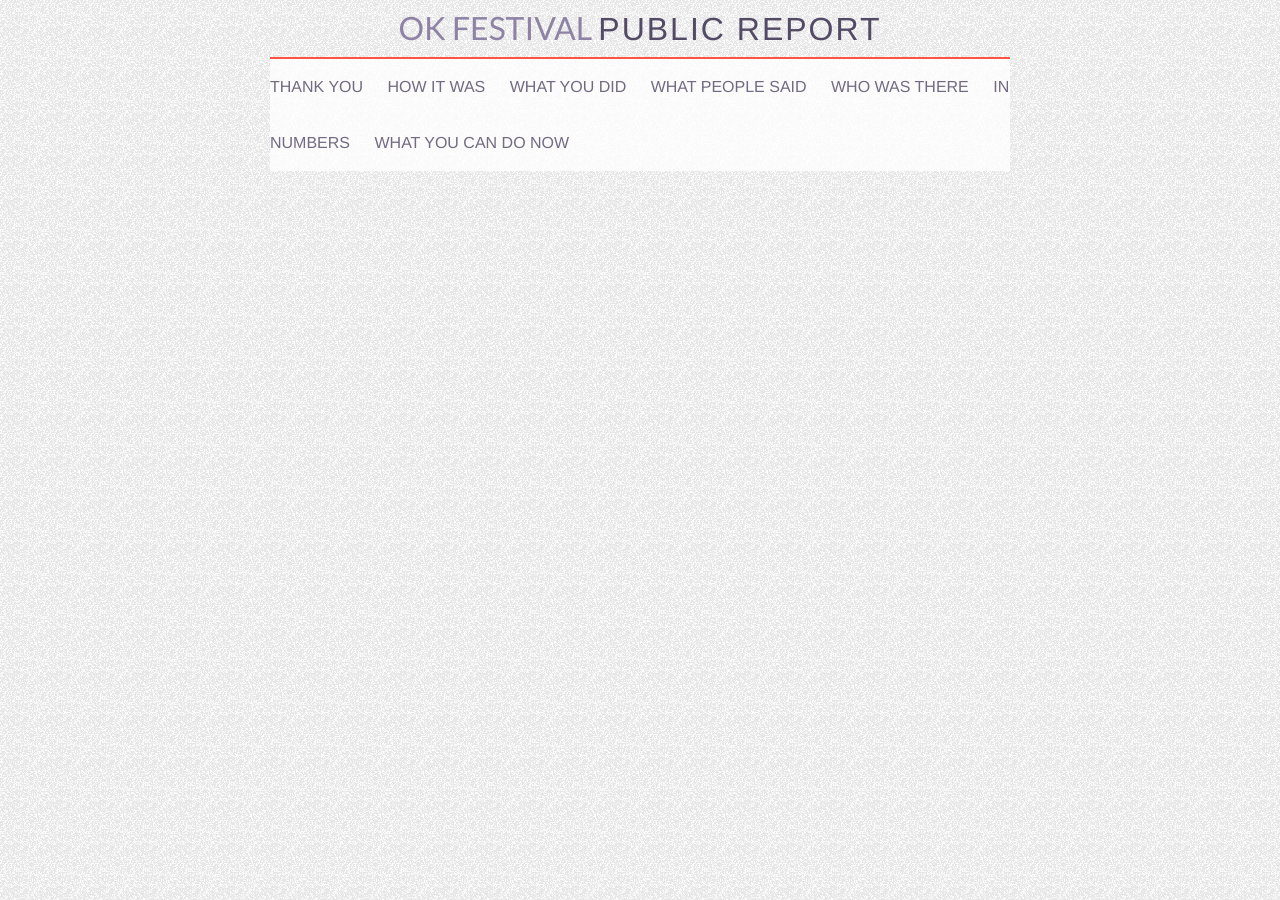
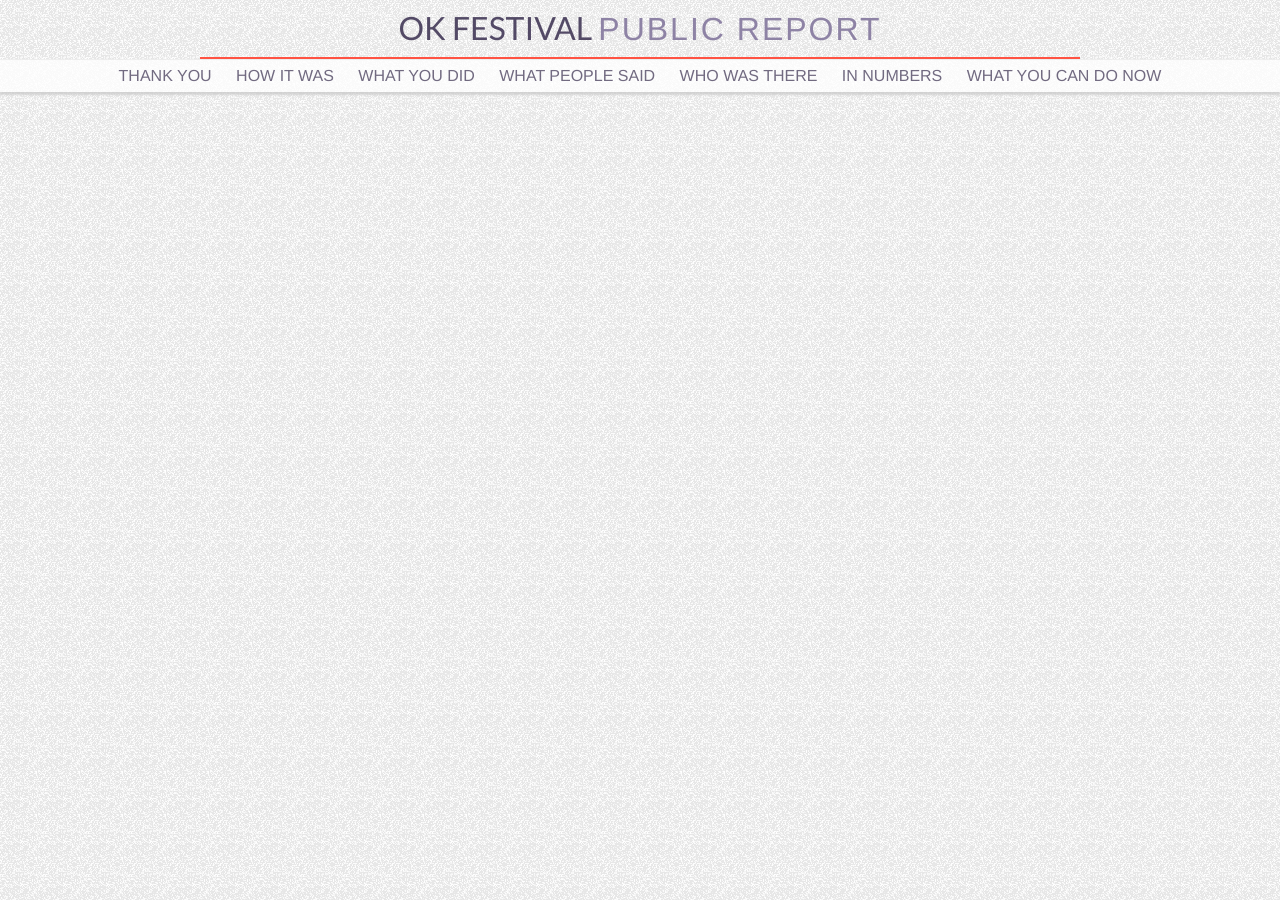
Before and after one commit to okfn/okfestival-public-report, a Jekyll site: the page built from index.html, in a window 1280 px wide. Built offline with Jekyll 4.4.1, drawn with Linux system fonts in a browser that asks for light colours; some web fonts are replaced.

Commit message:
Adding current, hover status on navigation, adding colours to sections, updating navigation width, fixing bug with nag colours

```diff
--- a/_includes/header.html
+++ b/_includes/header.html
@@ -4,6 +4,9 @@
 
     <a class="site-title" href="{{ site.baseurl }}/">{{ site.event }} <span>{{ site.title }}</span></a>
 
+  </div>
+
+  <div class="wrapper wrapper-wide">
     <nav class="site-nav">
       <a href="#" class="menu-icon">
         <svg viewBox="0 0 18 15">
@@ -15,14 +18,21 @@
 
       <div class="trigger">
         {% assign sorted_pages = (site.pages | sort: 'order') %}
-        {% for page in sorted_pages %}
-          {% if page.title %}
-          <a class="page-link {{page.class}}-color" href="{{ page.url | prepend: site.baseurl }}">{{ page.title }}{{ page.weight }}</a>
+
+        {% for item in sorted_pages %}
+
+          {% assign current = '' %}
+          {% if item.url == page.url %}
+            {% assign current = ' current' %}
           {% endif %}
+
+          {% if item.title %}
+          <a class="page-link{{current}}" href="{{ item.url | prepend: site.baseurl }}">{{ item.title }}</a>
+          {% endif %}
+
         {% endfor %}
       </div>
     </nav>
-
   </div>
 
 </header>
--- a/_layouts/page.html
+++ b/_layouts/page.html
@@ -1,7 +1,10 @@
 ---
 layout: default
 ---
-<div class="post">
+
+{% capture attribute_name %}{{ page.class }}-color{% endcapture %}
+
+<div class="post {{attribute_name}}">
 
   <header class="post-header">
     <h1 class="post-title">{{ page.title }}</h1>
--- a/_sass/_base.scss
+++ b/_sass/_base.scss
@@ -155,8 +155,8 @@
  * Wrapper
  */
 .wrapper {
-    max-width: -webkit-calc(800px - (#{$spacing-unit} * 2));
-    max-width:         calc(800px - (#{$spacing-unit} * 2));
+    max-width: -webkit-calc(#{$wrapper-width} - (#{$spacing-unit} * 2));
+    max-width:         calc(#{$wrapper-width} - (#{$spacing-unit} * 2));
     margin-right: auto;
     margin-left: auto;
     padding-right: $spacing-unit;
@@ -164,10 +164,20 @@
     @extend %clearfix;
 
     @include media-query($on-laptop) {
-        max-width: -webkit-calc(800px - (#{$spacing-unit}));
-        max-width:         calc(800px - (#{$spacing-unit}));
+        max-width: -webkit-calc(#{$wrapper-width} - (#{$spacing-unit}));
+        max-width:         calc(#{$wrapper-width} - (#{$spacing-unit}));
         padding-right: $spacing-unit / 2;
         padding-left: $spacing-unit / 2;
+    }
+}
+
+.wrapper-wide {
+    max-width: -webkit-calc(100% - (#{$spacing-unit} * 2));
+    max-width:         calc(100% - (#{$spacing-unit} * 2));
+
+    @include media-query($on-laptop) {
+        max-width: -webkit-calc(100% - (#{$spacing-unit}));
+        max-width:         calc(100% - (#{$spacing-unit}));
     }
 }
 
--- a/_sass/_layout.scss
+++ b/_sass/_layout.scss
@@ -7,6 +7,15 @@
     // Positioning context for the mobile navigation icon
     position: relative;
 
+    .wrapper-wide {
+        background-color: #fff;
+        opacity: 0.8;
+        -moz-box-shadow:    0 3px 2px 0 #ccc;
+        -webkit-box-shadow: 0 3px 2px 0 #ccc;
+        box-shadow:         0 3px 2px 0 #ccc;
+        border-top: 1px solid #eee;
+
+    }
 }
 
 .site-title {
@@ -54,25 +63,31 @@
 }
 
 .site-nav {
-    float: right;
-    line-height: 56px;
+    text-align: center;
+    line-height: 2;
     text-transform: uppercase;
     font-family: $heading-font-family;
-    background-color: #fff;
-    opacity: 0.8;
 
     .menu-icon {
         display: none;
     }
 
     .page-link {
-        color: $link-color-light;
+        color: $link-color-dark;
         line-height: $base-line-height;
 
         // Gaps between nav items, but not on the first one
         &:not(:first-child) {
             margin-left: 20px;
         }
+
+        &:hover {
+            color: $link-color-light;
+        }
+    }
+
+    .current {
+        color: $link-color-light;
     }
 
     @include media-query($on-palm) {
@@ -230,6 +245,7 @@
  */
 .post-header {
     margin-bottom: $spacing-unit;
+
 }
 
 .post-title {
--- a/static/css/main.scss
+++ b/static/css/main.scss
@@ -26,11 +26,12 @@
 $grey-color-light: lighten($grey-color, 40%);
 $grey-color-dark:  darken($grey-color, 25%);
 
-$link-color-light: #534a66;
-$link-color-dark: #8e83a5;
+$link-color-dark: #534a66;
+$link-color-light: #8e83a5;
 
 $on-palm:          600px;
 $on-laptop:        900px;
+$wrapper-width:    940px;
 
 $thank-you-color: #b73d5d;
 $how-was-it-color: #8686BC;
```
